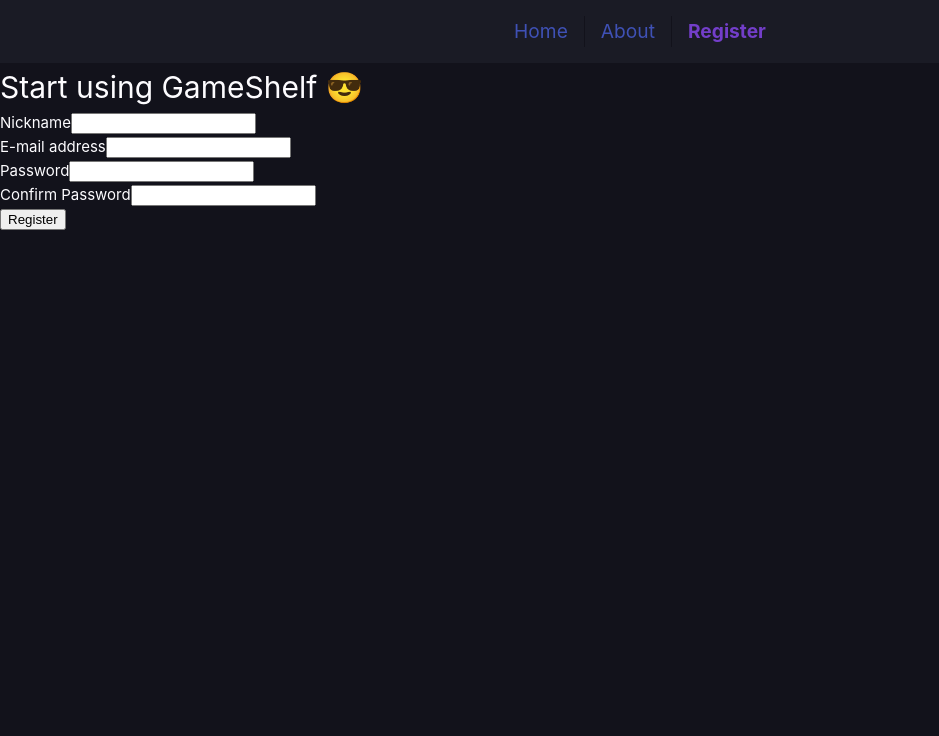
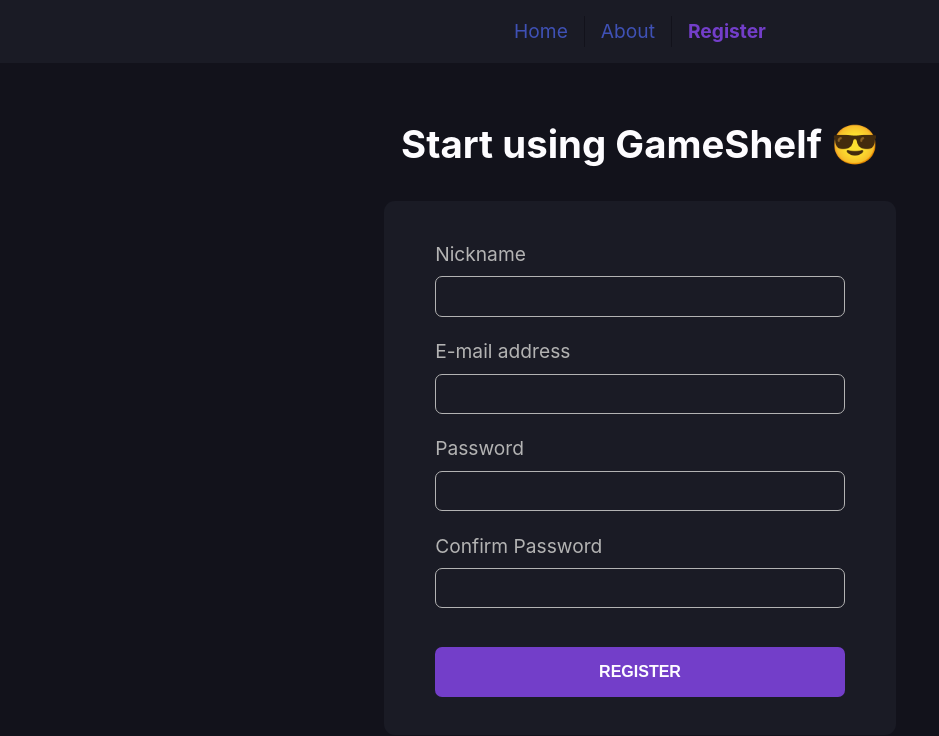
Before and after one commit to IvanoiuPetrut/game-shelf-client, a Vue app: page /register in a window 1280 px wide. Shown: the top 736 px of the page, without its empty margins (0-939 px from the left). Built offline with nearby package versions, Linux system fonts and the light colour scheme; no server answers.

Commit message:
feat(style): add form

```diff
--- a/src/assets/style/main.scss
+++ b/src/assets/style/main.scss
@@ -19,3 +19,18 @@
     background-color: colors.$accent-transparent;
   }
 }
+
+.btn {
+  display: inline-block;
+  padding: 0.5rem 1rem;
+  border-radius: 7px;
+  border: none;
+  background-color: colors.$accent;
+  color: colors.$neutral-text;
+  transition: all ease-in-out 0.3s;
+  cursor: pointer;
+
+  &:hover {
+    background-color: colors.$accent-transparent;
+  }
+}
--- a/src/views/RegisterView.vue
+++ b/src/views/RegisterView.vue
@@ -2,6 +2,7 @@
 
 <template>
   <main>
+    <div class="register">
       <h1>Start using GameShelf 😎</h1>
       <form @submit.prevent="register" class="form">
         <div class="form__field">
@@ -35,11 +36,77 @@
             v-model="password2"
           />
         </div>
-      <div class="form__field">
-        <button type="submit">Register</button>
+        <button type="submit" class="btn form__btn">Register</button>
+      </form>
     </div>
-    </form>
   </main>
 </template>
 
-<style lang="scss" scoped></style>
+<style lang="scss" scoped>
+@use "@/assets/style/colors.scss" as colors;
+
+.register {
+  display: flex;
+  flex-direction: column;
+  align-items: center;
+  justify-content: center;
+  padding: 0 1rem;
+  margin-top: 3.2rem;
+}
+
+h1 {
+  font-size: 1.6rem;
+  font-weight: bold;
+  margin-bottom: 1.6rem;
+
+  @media (min-width: 600px) {
+    font-size: 2.4rem;
+  }
+}
+
+.form {
+  background-color: colors.$neutral-bg-secondary;
+  padding: 1.2rem 1.8rem;
+  border-radius: 11px;
+  width: min(90%, 32rem);
+
+  @media (min-width: 600px) {
+    padding: 2.4rem 3.2rem;
+  }
+
+  &__field {
+    display: flex;
+    flex-direction: column;
+    gap: 0.4rem;
+    margin-bottom: 1.2rem;
+  }
+
+  &__label {
+    font-size: 1.2rem;
+    color: colors.$neutral-text-secondary;
+  }
+
+  &__input {
+    padding: 0.4rem 0.8rem;
+    border: 1px solid colors.$neutral-text-secondary;
+    background-color: colors.$neutral-bg-secondary;
+    border-radius: 7px;
+    font-size: 1.4rem;
+    color: currentColor;
+
+    &:focus {
+      outline: none;
+      border-color: colors.$primary;
+    }
+  }
+
+  &__btn {
+    width: 100%;
+    margin-top: 1.2rem;
+    padding: 1rem 0;
+    font-size: 1rem;
+    font-weight: bold;
+    text-transform: uppercase;
+  }
+}
+</style>
```
Lines whose indentation alone changed are shown as unchanged.
